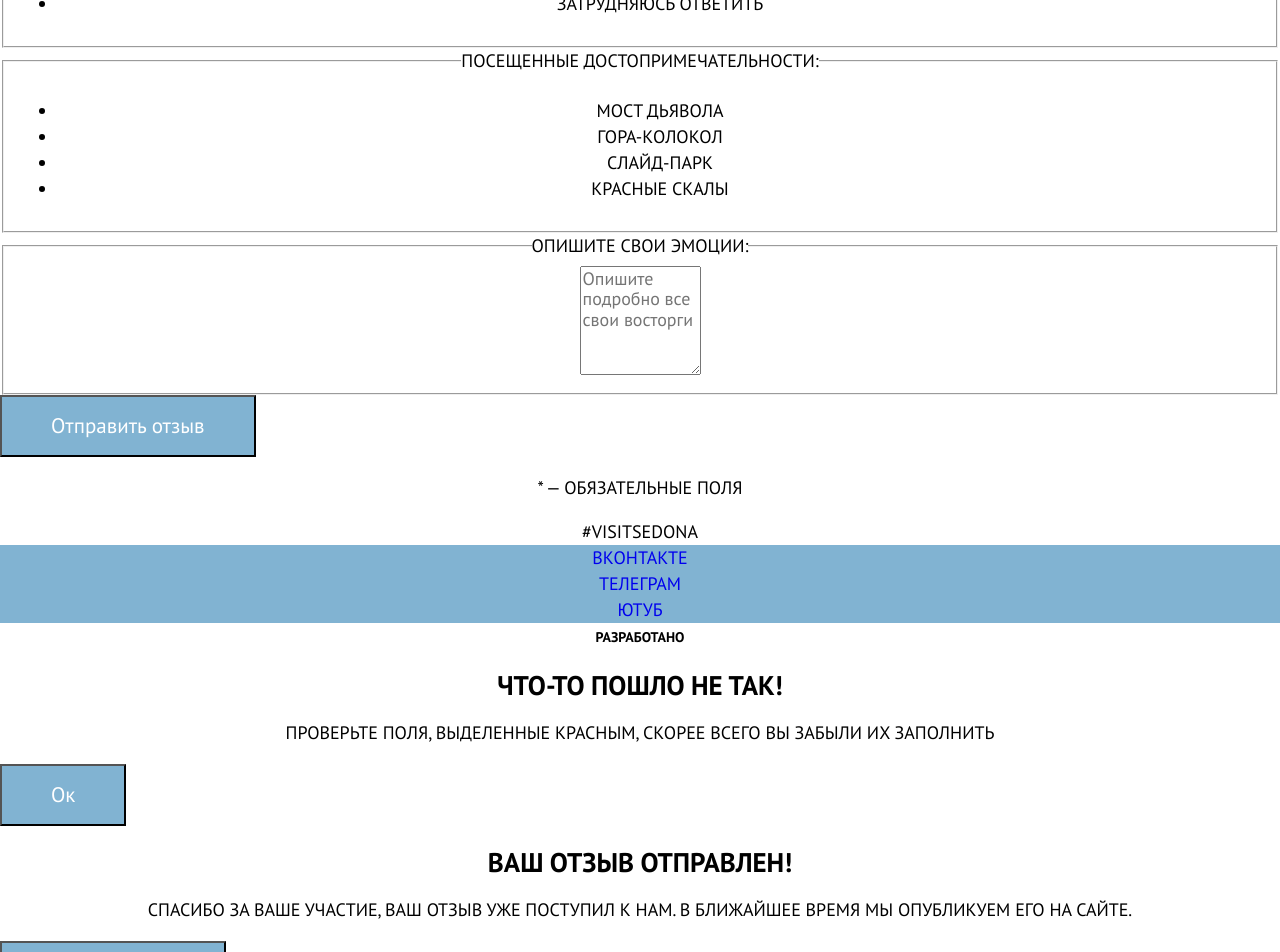
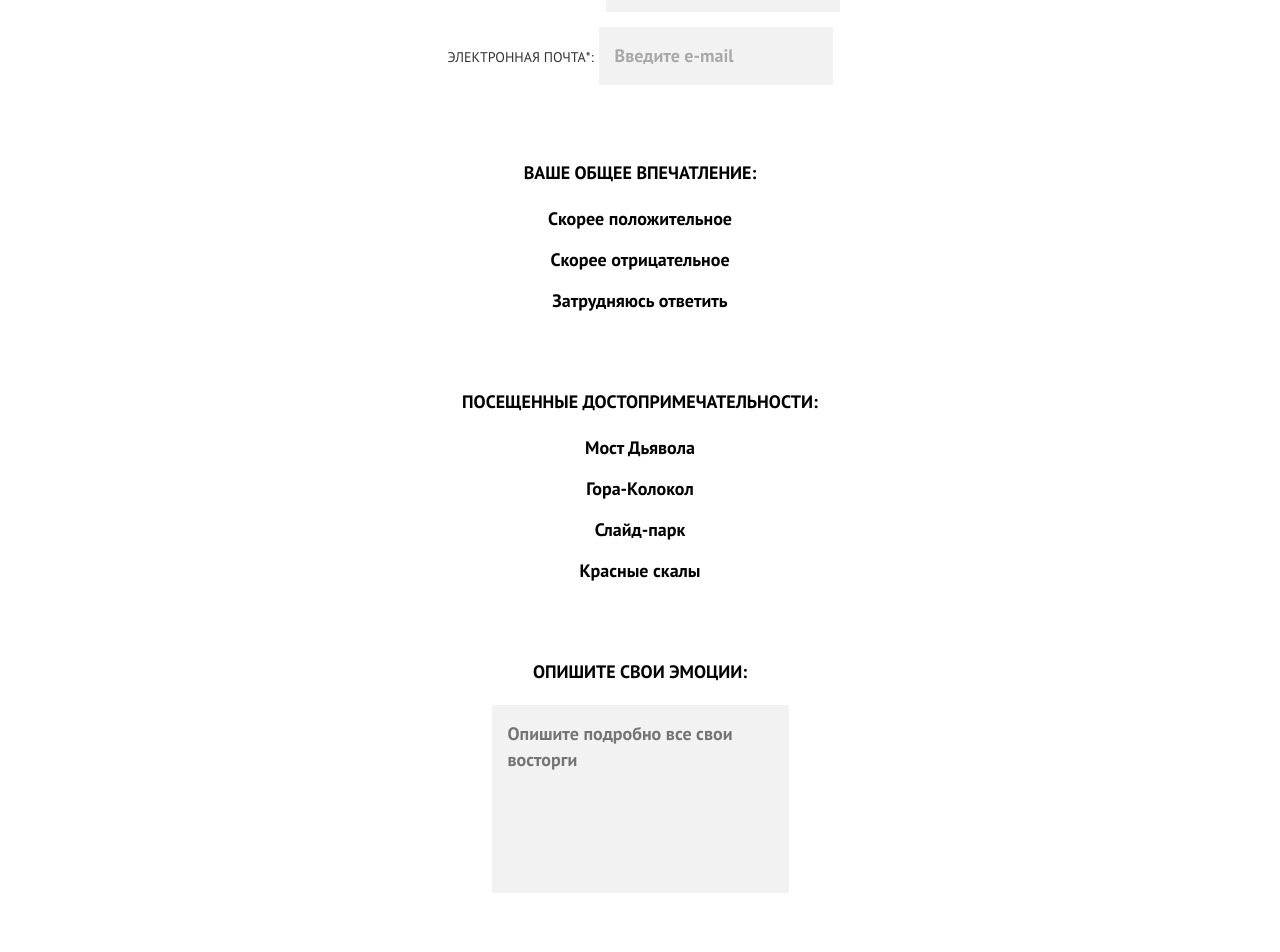
Before and after one commit to htmlacademy-adaptive/1117595-sedona-26, a website: page source/form.html in a window 1280 px wide. Shown: the part 1120-2072 px from the top of the page. Drawn offline with nearby package versions, Linux system fonts and the light colour scheme; files that its build step writes are made by us from their sources.

Commit message:
стилизация страницы формы готова

```diff
--- a/source/form.html
+++ b/source/form.html
@@ -58,11 +58,11 @@
             </li>
             <li class="field-list__item">
               <label class="field-list__title" for="surname">Фамилия*:</label>
-              <input class="field-list__input" type="text" id="surname" name="surname" value="Пётр">
+              <input class="field-list__input" type="text" id="surname" name="surname" value="Пустота">
             </li>
             <li class="field-list__item">
               <label class="field-list__title" for="patronymic">Отчество*:</label>
-              <input class="field-list__input" type="text" id="patronymic" name="patronymic" value="Пётр">
+              <input class="field-list__input" type="text" id="patronymic" name="patronymic" value="Викторович">
             </li>
           </ul>
         </fieldset>
@@ -123,7 +123,7 @@
 
         <fieldset class="form-group">
           <legend class="form-group__title">Опишите свои эмоции:</legend>
-          <textarea class="form-group__comment" name="comment" cols="10" rows="5" placeholder="Опишите подробно все свои восторги"></textarea>
+          <textarea class="form-group__comment" name="comment" cols="25" rows="6" placeholder="Опишите подробно все свои восторги"></textarea>
         </fieldset>
         <div class="form__submit">
           <button class="form__button button" type="submit">Отправить отзыв</button>
@@ -165,14 +165,14 @@
     <button class="modal-fail__button button">Ок</button>
   </div>
 
-  <div class="modal-succes modal-succes--hidden modal-wrapper">
-    <h2 class="modal-succes__title">
+  <div class="modal-success modal-succes--hidden modal-wrapper">
+    <h2 class="modal-success__title">
       Ваш отзыв отправлен!
     </h2>
-    <p class="modal-succes__text">
+    <p class="modal-success__text">
       Спасибо за ваше участие, ваш отзыв уже поступил к нам. В ближайшее время мы опубликуем его на сайте.
     </p>
-    <button class="modal-succes__button button">Закрыть окно</button>
+    <button class="modal-success__button button">Закрыть окно</button>
   </div>
 
 </body>
--- a/source/sass/blocks/button.scss
+++ b/source/sass/blocks/button.scss
@@ -4,7 +4,10 @@
   background-color: $basic-blue;
   font-size: 21px;
   line-height: 26px;
+  font-weight: bold;
   padding: 16px 49px;
   text-align: center;
   text-decoration: none;
+  text-transform: uppercase;
+  border: none;
 }
--- /dev/null
+++ b/source/sass/blocks/field-list.scss
@@ -0,0 +1,29 @@
+.field-list__item {
+  margin-bottom: 15px;
+}
+
+.field-list__title {
+  color: $darkengray;
+  font-size: 14px;
+  line-height: 21px;
+}
+
+.field-list__input {
+  border: none;
+  background-color: $lightengray;
+  color: $basic-black;
+  font-size: 18px;
+  line-height: 26px;
+  font-weight: bold;
+  padding: 16px 0 16px 16px;
+}
+
+.field-list__input::placeholder {
+  color: rgba($basic-black, 0.3);
+}
+
+.field-list__rating,
+.field-list__place {
+  text-transform: none;
+  font-weight: bold;
+}
--- /dev/null
+++ b/source/sass/blocks/form-group.scss
@@ -0,0 +1,27 @@
+.form-group {
+  border: none;
+  margin: 0 0 60px 0;
+  padding: 0;
+}
+
+.form-group__title {
+  font-weight: bold;
+  padding: 0;
+  margin-bottom: 20px;
+}
+
+.form-group__list {
+  @include list-reset;
+}
+
+.form-group__comment {
+  border: none;
+  background-color: $lightengray;
+  color: $basic-black;
+  font-family: "PT sans", "Arial", sans-serif;
+  font-weight: bold;
+  font-size: 18px;
+  line-height: 26px;
+  resize: none;
+  padding: 16px;
+}
--- /dev/null
+++ b/source/sass/blocks/form.scss
@@ -0,0 +1,6 @@
+.form__request {
+  font-size: 12px;
+  line-height: 21px;
+  color: rgb($basic-black, 0.6);
+  text-align: right;
+}
--- a/source/sass/blocks/hero.scss
+++ b/source/sass/blocks/hero.scss
@@ -11,9 +11,15 @@
   margin-bottom: 117px;
 }
 
+.hero__title {
+  font-size: 18px;
+  margin: 0;
+}
+
 .hero__text {
   font-size: 14px;
   font-weight: 400;
   line-height: 21px;
   color: $darkengray;
+  margin: 0 0 50px 0;
 }
--- /dev/null
+++ b/source/sass/blocks/modal-fail.scss
@@ -0,0 +1,9 @@
+.modal-fail__title {
+  font-size: 18px;
+}
+
+.modal-fail__text {
+  font-size: 14px;
+  line-height: 21px;
+  margin-bottom: 35px;
+}
--- /dev/null
+++ b/source/sass/blocks/modal-succes.scss
@@ -0,0 +1,13 @@
+.modal-success__title {
+  font-size: 18px;
+}
+
+.modal-success__text {
+  font-size: 14px;
+  line-height: 21px;
+  margin-bottom: 35px;
+}
+
+.modal-success__button {
+  outline: 20px solid $lightengray;
+}
--- a/source/sass/blocks/second-sublist.scss
+++ b/source/sass/blocks/second-sublist.scss
@@ -3,6 +3,7 @@
 }
 
 .second-sublist__title {
+  font-size: 18px;
   margin: 0;
 }
 
--- a/source/sass/style.scss
+++ b/source/sass/style.scss
@@ -7,6 +7,7 @@
 
 // Blocks
 
+// index
 @import "blocks/page.scss";
 @import "blocks/visually-hidden.scss";
 @import "blocks/main-header.scss";
@@ -22,3 +23,9 @@
 @import "blocks/main-footer.scss";
 @import "blocks/social.scss";
 @import "blocks/copyright.scss";
+// form
+@import "blocks/form.scss";
+@import "blocks/form-group.scss";
+@import "blocks/field-list.scss";
+@import "blocks/modal-fail.scss";
+@import "blocks/modal-succes.scss";
```
Also changed, not shown: source/index.html (+4 -4 lines).
